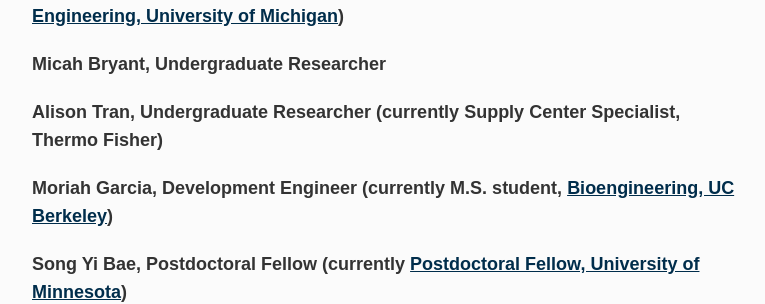
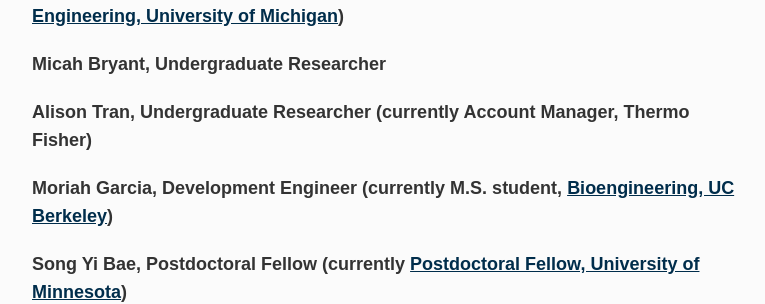
Before and after one commit to meyer-lab/asmlab.org, a Jekyll site: the page built from team/index.md, in a window 1280 px wide and 900 px high, scrolled down 4382 px. Shown: the part 158-462 px from the top of the window, without its empty margins (253-1018 px from the left). Built offline with Jekyll 4.4.1, drawn with Linux system fonts in a browser that asks for light colours; some web fonts are replaced.

Commit message:
Update Alison's position at TF.

```diff
--- a/team/index.md
+++ b/team/index.md
@@ -117,7 +117,7 @@ Stephen joined the lab in September 2018. He is currently part of the team worki
 
 #### Micah Bryant, Undergraduate Researcher
 
-#### Alison Tran, Undergraduate Researcher (currently Supply Center Specialist, Thermo Fisher)
+#### Alison Tran, Undergraduate Researcher (currently Account Manager, Thermo Fisher)
 
 #### Moriah Garcia, Development Engineer (currently M.S. student, [Bioengineering, UC Berkeley](http://bioeng.berkeley.edu))
 
```
